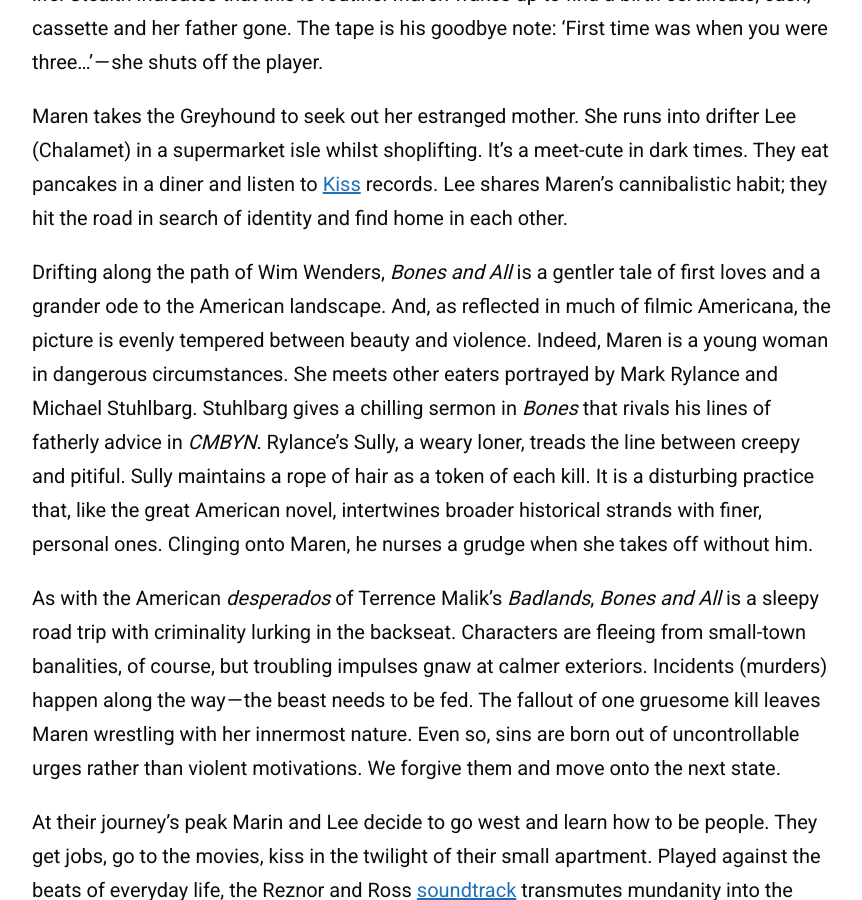
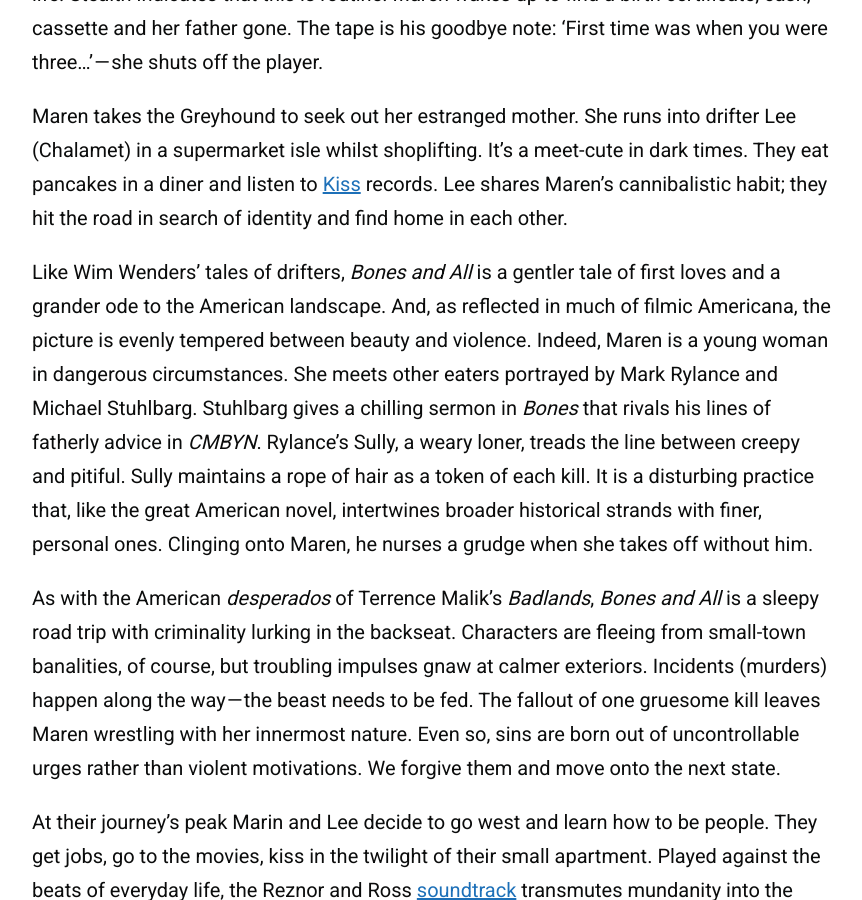
Before and after one commit to zoeurl/zoedowney.github.io, a Jekyll site: the page built from _posts/2023-08-07-bones-and-all.md, in a window 1280 px wide and 900 px high, scrolled down 1433 px. Shown: the whole window, without its empty margins (208-1070 px from the left). Built offline with Jekyll 4.4.1, drawn with Linux system fonts in a browser that asks for light colours.

Commit message:
Update 2023-08-07-bones-and-all.md

```diff
--- a/_posts/2023-08-07-bones-and-all.md
+++ b/_posts/2023-08-07-bones-and-all.md
@@ -18,7 +18,7 @@
 
 Maren takes the Greyhound to seek out her estranged mother. She runs into drifter Lee (Chalamet) in a supermarket isle whilst shoplifting. It’s a meet-cute in dark times. They eat pancakes in a diner and listen to [Kiss](https://www.youtube.com/watch?v=Gcj34XixuYg&ab_channel=KissVEVO) records. Lee shares Maren’s cannibalistic habit; they hit the road in search of identity and find home in each other.
 
-Drifting along the path of Wim Wenders, _Bones and All_ is a gentler tale of first loves and a grander ode to the American landscape. And, as reflected in much of filmic Americana, the picture is evenly tempered between beauty and violence. Indeed, Maren is a young woman in dangerous circumstances. She meets other eaters portrayed by Mark Rylance and Michael Stuhlbarg. Stuhlbarg gives a chilling sermon in _Bones_ that rivals his lines of fatherly advice in _CMBYN_. Rylance’s Sully, a weary loner, treads the line between creepy and pitiful. Sully maintains a rope of hair as a token of each kill. It is a disturbing practice that, like the great American novel, intertwines broader historical strands with finer, personal ones. Clinging onto Maren, he nurses a grudge when she takes off without him.
+Like Wim Wenders' tales of drifters, _Bones and All_ is a gentler tale of first loves and a grander ode to the American landscape. And, as reflected in much of filmic Americana, the picture is evenly tempered between beauty and violence. Indeed, Maren is a young woman in dangerous circumstances. She meets other eaters portrayed by Mark Rylance and Michael Stuhlbarg. Stuhlbarg gives a chilling sermon in _Bones_ that rivals his lines of fatherly advice in _CMBYN_. Rylance’s Sully, a weary loner, treads the line between creepy and pitiful. Sully maintains a rope of hair as a token of each kill. It is a disturbing practice that, like the great American novel, intertwines broader historical strands with finer, personal ones. Clinging onto Maren, he nurses a grudge when she takes off without him.
 
 As with the American _desperados_ of Terrence Malik's _Badlands_, _Bones and All_ is a sleepy road trip with criminality lurking in the backseat. Characters are fleeing from small-town banalities, of course, but troubling impulses gnaw at calmer exteriors. Incidents (murders) happen along the way — the beast needs to be fed. The fallout of one gruesome kill leaves Maren wrestling with her innermost nature. Even so, sins are born out of uncontrollable urges rather than violent motivations. We forgive them and move onto the next state.
 
```
